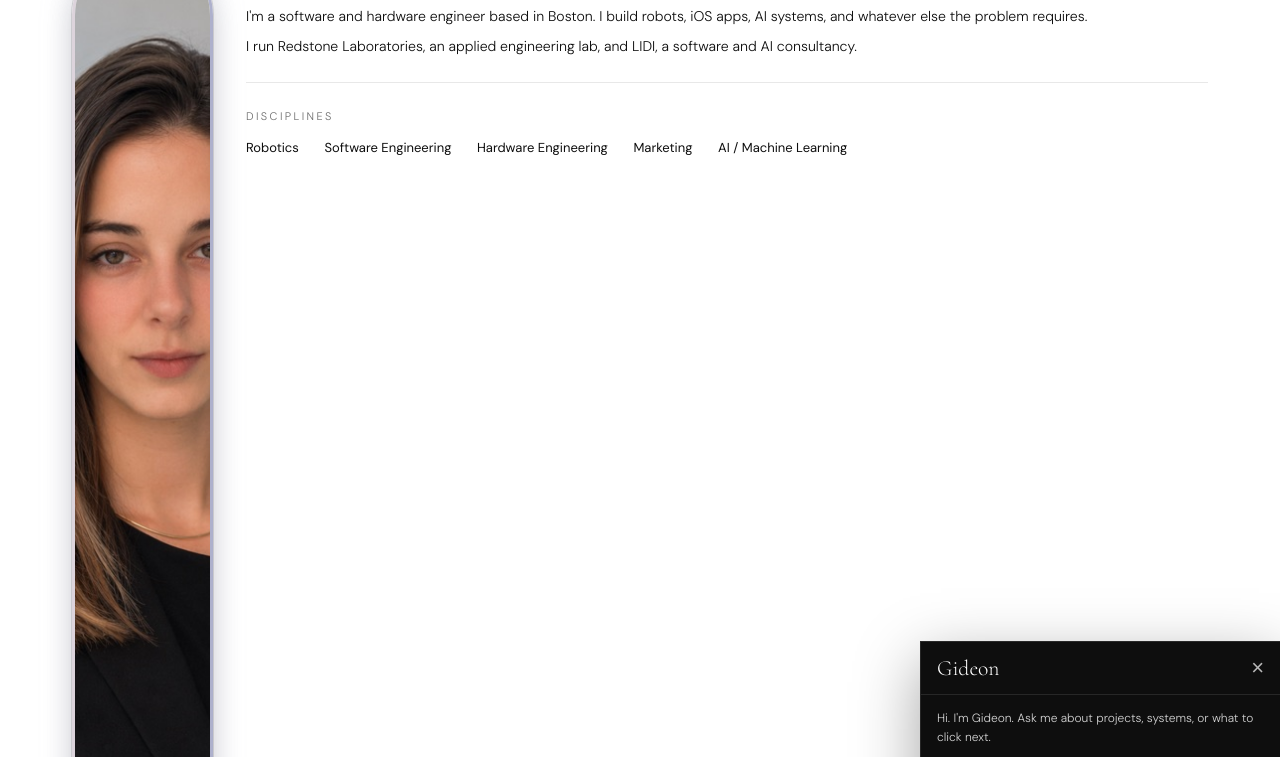
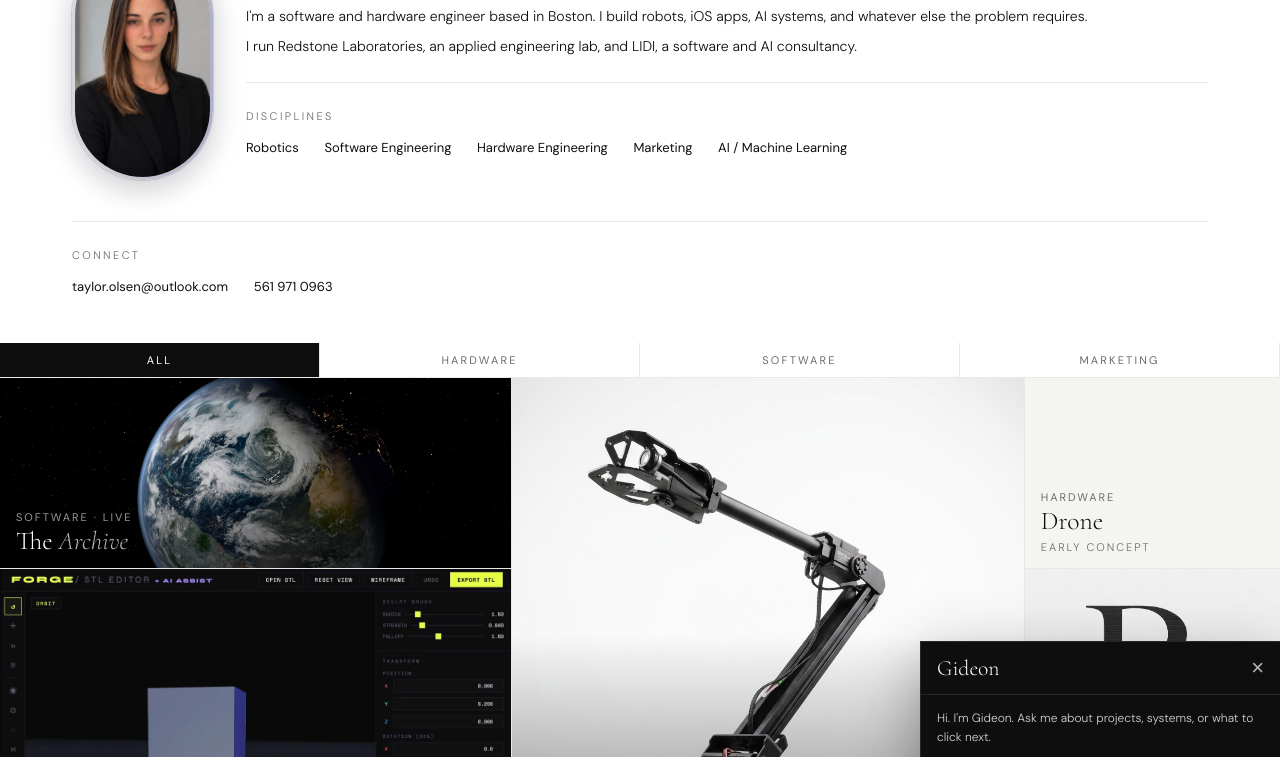
Before and after one commit to taylorolsen-vogt/taylorolsen-vogt.github.io, a plain HTML site: page index.html in a window 1280 px wide. Shown: the part 163-920 px from the top of the page. Drawn offline with Linux system fonts and the light colour scheme.

Commit message:
Fix the profile photo being stretched tall and cropped to half a face; show the whole face in the oval
Co-Authored-By: Claude Sonnet 5.5 <noreply@anthropic.com>

```diff
--- a/index.html
+++ b/index.html
@@ -928,8 +928,10 @@ nav {
 
 .about-photo {
   width: clamp(120px, 11vw, 150px);
+  height: auto;
   aspect-ratio: 3 / 5;
   object-fit: cover;
+  object-position: 54% 25%;
   border: 3px solid transparent;
   background:
     linear-gradient(var(--white), var(--white)) padding-box,
```
Also changed, not shown: serious.html (+2 -0 lines).
